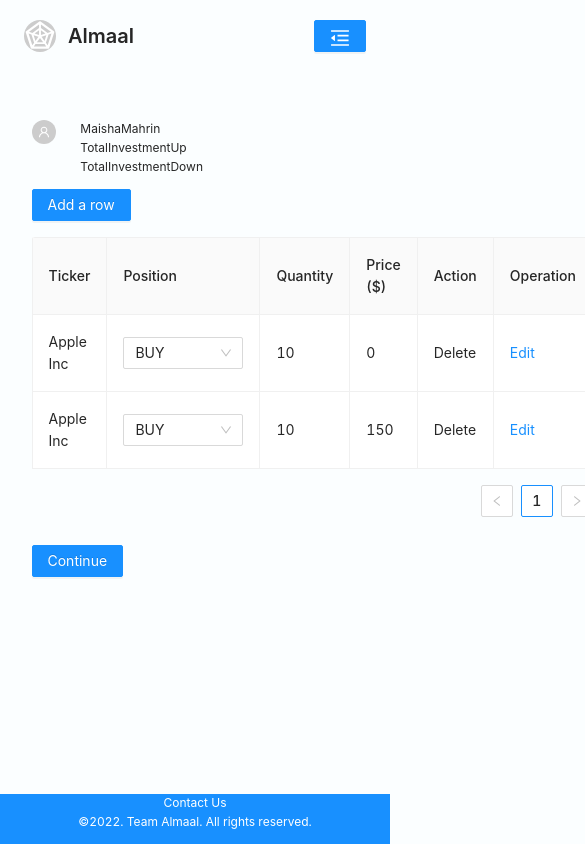
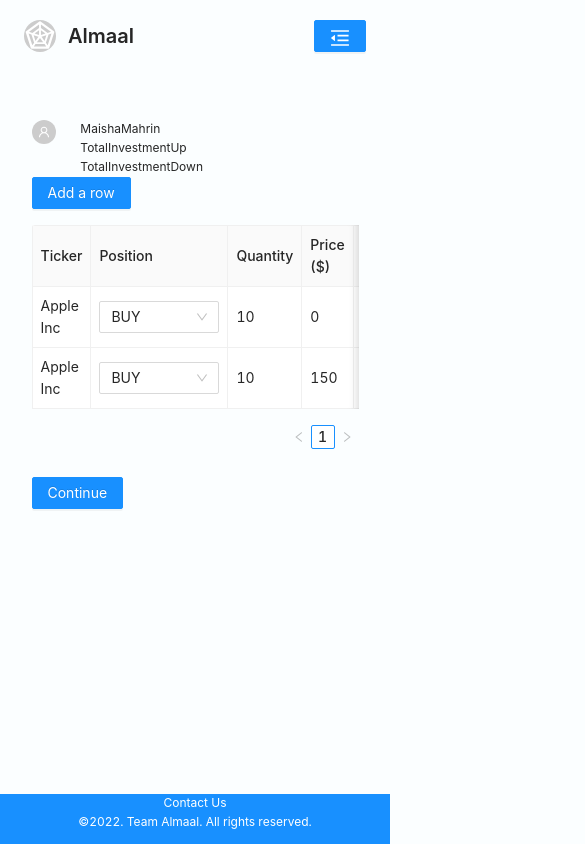
Before and after one commit to agiledev-students-fall2022/final-project-team-almaal, a React (Create React App) app in the folder front-end/: page / in a window 390 px wide. Shown: the whole page, 585 px wide, since content can reach past the window. Built offline with nearby package versions, Linux system fonts and the light colour scheme.

Commit message:
#188 table responsiveness fixed

```diff
--- a/front-end/src/components/Portfolio/Portfolio.jsx
+++ b/front-end/src/components/Portfolio/Portfolio.jsx
@@ -390,6 +390,8 @@ const defaultColumns = [
 
       <Form form={form} component={false}>
       <Table
+        size='small'
+        scroll={{x: "50vh"}}
         components={components}
         bordered
         dataSource={data}
--- a/front-end/src/components/PortfolioMonitor/PortfolioMonitor.jsx
+++ b/front-end/src/components/PortfolioMonitor/PortfolioMonitor.jsx
@@ -162,24 +162,24 @@ export default function PortfolioMonitor() {
 
     return (
 
-    <Space direction="verticle" size="middle" style={{
-      display: 'flex',
-    }}>
+    // <Space direction="verticle" size="middle" style={{
+    //   display: 'flex',
+    // }}>
       <div>
         <Table
+          scroll={{x: "100vh", y: "60vh"}}
           columns={columns}
           dataSource={originData}
-          onChange={handleTableChange}>
-        </Table>
+          onChange={handleTableChange} />
       </div>
-      <div>
-        <DemoLine/>
-      </div>
+    //   <div>
+    //     <DemoLine/>
+    //   </div>
 
 
 
 
-    </Space>
+    // </Space>
 
 
     );
--- a/front-end/src/routes/Home.jsx
+++ b/front-end/src/routes/Home.jsx
@@ -56,16 +56,11 @@ const Home = () => {
               </Row>
             </Space>
           </div>
-        <p>
-
-        </p>
-
-        <Space>
           <div>
             {/* If user is ready with portfolio shows PortfolioMonitor */}
             {!isPortfolioReady ? (
               <div className='portfolio-configuration'>
-                            <Portfolio/>
+                <Portfolio />
                 <div className='portfolio-button-continue-wrapper'>
                   <p>
 
@@ -118,7 +113,6 @@ const Home = () => {
               </div>
             )}
           </div>
-        </Space>
 
         </div>
       </Space>
```
Lines whose indentation alone changed are shown as unchanged.
